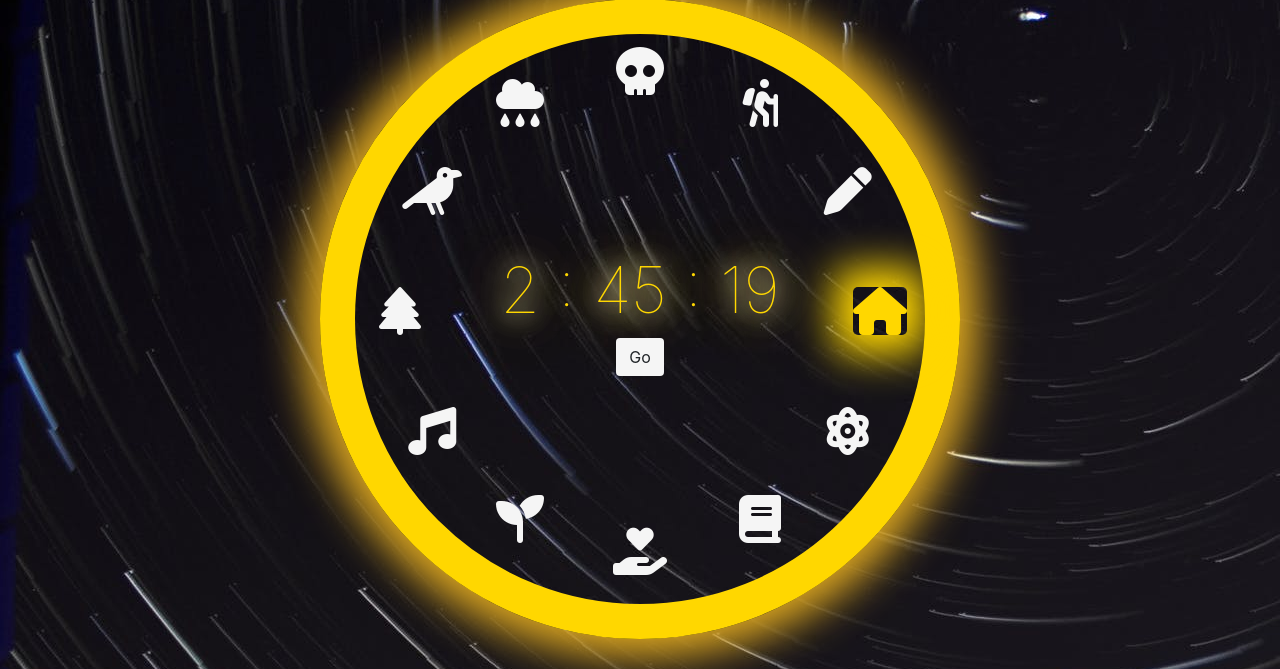
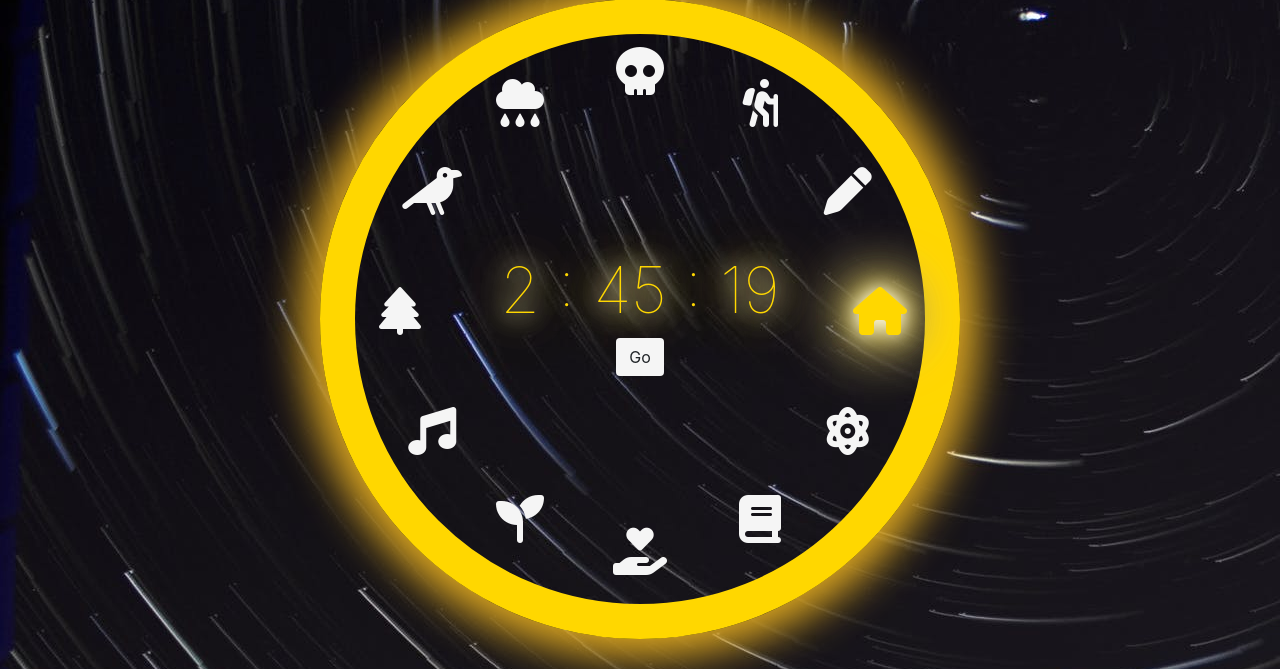
Before and after one commit to aloha45/dapjeongneo, a Django app: page /dreamboards/create/ in a window 1280 px wide, with the box ticked. Shown: the part 133-802 px from the top of the page. Run offline with Django 3.2, Linux system fonts and the light colour scheme; some libraries are stand-ins or nearby versions.

Commit message:
even more fancy styling

```diff
--- a/main_app/static/css/style.css
+++ b/main_app/static/css/style.css
@@ -110,7 +110,7 @@ input[type="checkbox"]:checked + i {
   color: gold;
   box-shadow: whitesmoke;
   border-radius: 5px;
-  box-shadow: 0px 0px 40px 20px gold;
+  text-shadow: 0 0 20px #fff, 0 0 30px gold, 0 0 40px grey, 0 0 50px grey, 0 0 60px gold, 0 0 70px goldenrod, 0 0 80px whitesmoke
 }
 
 .create-dream {
```
